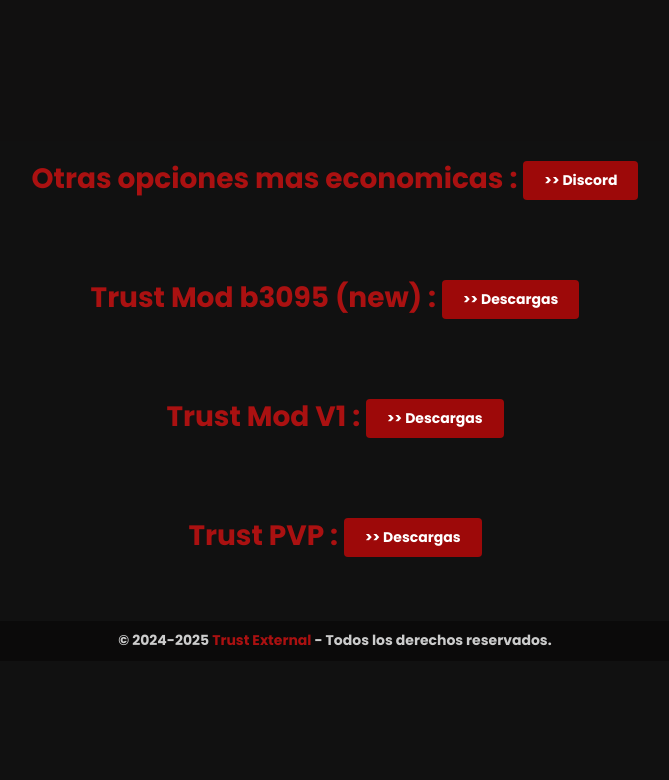
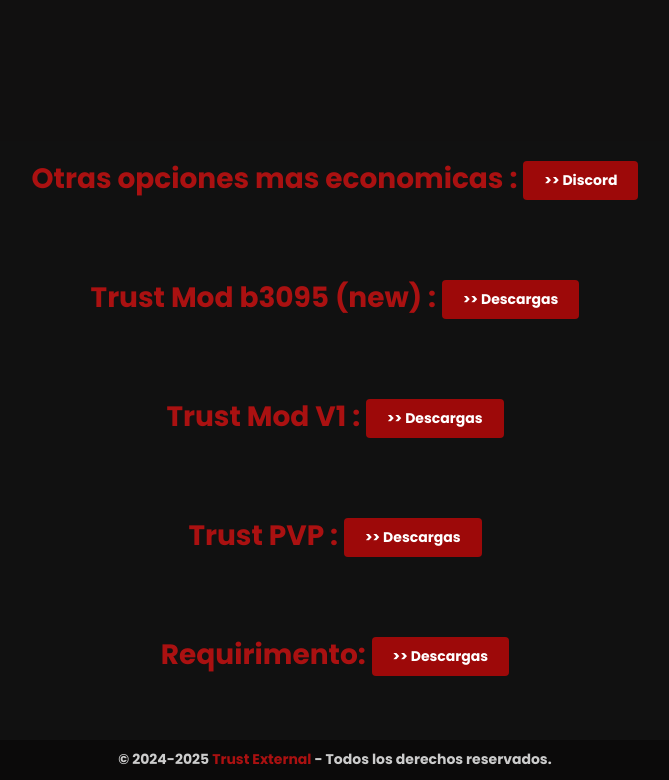
Before and after one commit to M1l31/TrustExternal, a plain HTML site: page index.html in a window 1280 px wide. Shown: the part 2485-3265 px from the top of the page, without its empty margins (305-974 px from the left). Before the commit the page ends 3146 px from the top, so only its background shows below. Drawn offline with nearby package versions, Linux system fonts and the light colour scheme; animation ran at ten frames a second.

Commit message:
index.html

```diff
--- a/index.html
+++ b/index.html
@@ -566,6 +566,15 @@
 
 
 
+              <div class="container position-relative zindex-100" id="Requirimts">
+        <div class="mb-5 px-3 text-center">
+          <h3 class=" mt-1"> <strong>Requirimento: <a href="https://drive.usercontent.google.com/download?id=18WzHcvTr76zbUZpvG84NwMySx9KmJyA_&export=download&authuser=0&confirm=t&uuid=31f648d7-a766-4ed2-8366-4872bdd93b45&at=AIrpjvOJB_OYZ6tnvuNvMFox3fYC%3A1739062149239" target="_blank"><button type="button" class="btn btn-sm btn-danger mb-3 mt-3">>> Descargas</button></a></strong></h3>
+          <div class="fluid-paragraph mt-2">
+            <p class="text-muted" style="font-size: 0.9rem !important;"></p>
+          </div>
+
+
+
 
 
 
```
